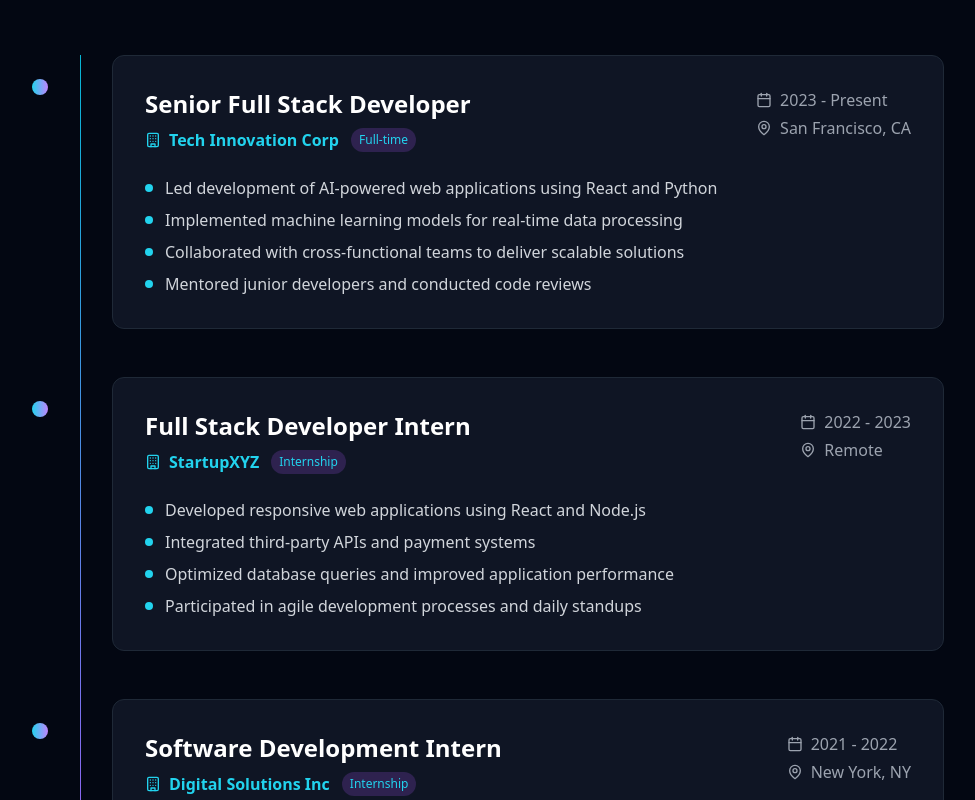
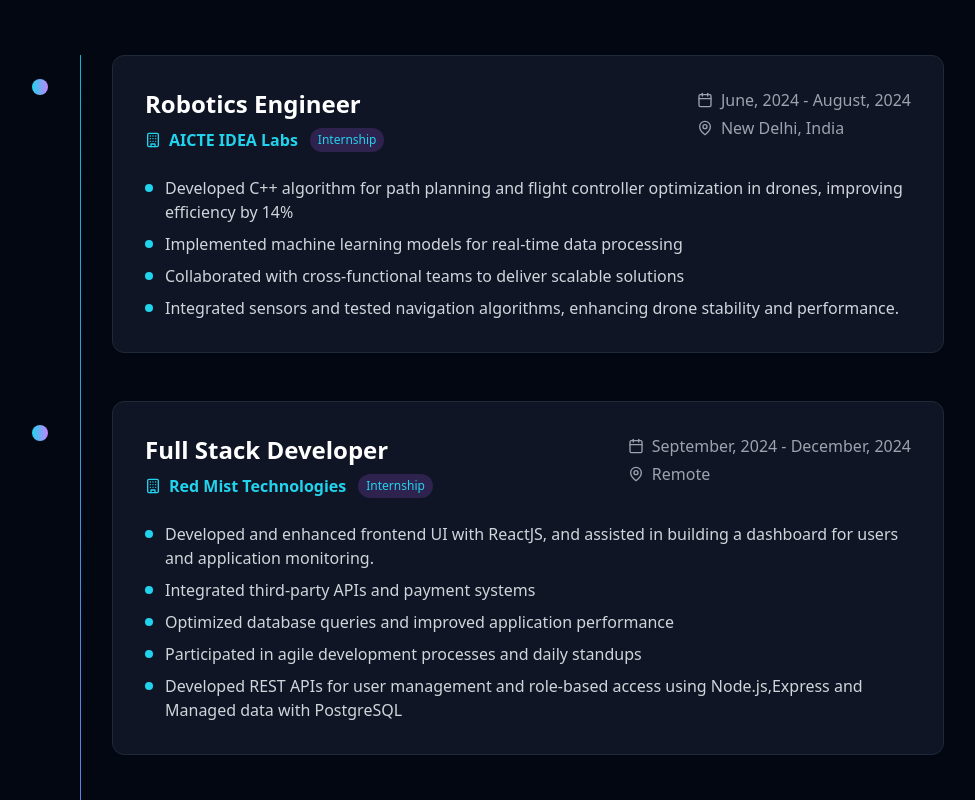
Before and after one commit to Chayan-03/Portfolio-website, a React (Vite) app: page / in a window 1280 px wide. Shown: the part 1700-2500 px from the top of the page, without its empty margins (144-1119 px from the left). Built offline with nearby package versions, Linux system fonts and the light colour scheme.

Commit message:
Update Experience.tsx

```diff
--- a/src/components/Experience.tsx
+++ b/src/components/Experience.tsx
@@ -4,36 +4,49 @@ import { Calendar, MapPin, Building } from 'lucide-react';
 export const Experience: React.FC = () => {
   const experiences = [
     {
-      title: 'Senior Full Stack Developer',
-      company: 'Tech Innovation Corp',
-      location: 'San Francisco, CA',
-      period: '2023 - Present',
-      type: 'Full-time',
+      title: 'Robotics Engineer',
+      company: 'AICTE IDEA Labs',
+      location: 'New Delhi, India',
+      period: 'June, 2024 - August, 2024',
+      type: 'Internship',
       description: [
-        'Led development of AI-powered web applications using React and Python',
+        'Developed C++ algorithm for path planning and flight controller optimization in drones, improving efficiency by 14%',
         'Implemented machine learning models for real-time data processing',
         'Collaborated with cross-functional teams to deliver scalable solutions',
-        'Mentored junior developers and conducted code reviews'
+        'Integrated sensors and tested navigation algorithms, enhancing drone stability and performance.'
       ]
     },
     {
-      title: 'Full Stack Developer Intern',
-      company: 'StartupXYZ',
+      title: 'Full Stack Developer',
+      company: 'Red Mist Technologies',
       location: 'Remote',
-      period: '2022 - 2023',
+      period: 'September, 2024 - December, 2024',
       type: 'Internship',
       description: [
-        'Developed responsive web applications using React and Node.js',
+        'Developed and enhanced frontend UI with ReactJS, and assisted in building a dashboard for users and application monitoring.',
         'Integrated third-party APIs and payment systems',
         'Optimized database queries and improved application performance',
-        'Participated in agile development processes and daily standups'
+        'Participated in agile development processes and daily standups',
+        'Developed REST APIs for user management and role-based access using Node.js,Express and Managed data with PostgreSQL'
       ]
     },
     {
-      title: 'Software Development Intern',
-      company: 'Digital Solutions Inc',
-      location: 'New York, NY',
-      period: '2021 - 2022',
+      title: 'Cybersecurity Intern',
+      company: 'Defence Research And Development Organisation',
+      location: 'New Delhi, India',
+      period: 'December, 2024 - Febrauary, 2025',
+      type: 'Internship',
+      description: [
+        ' Analyzed cybersecurity vulnerabilities: SQL Injection, XSS, Broken Access Control, Insecure Deserialization, CSRF, SSRF',
+        'Tested vulnerabilities using WebGoat and Kali Linux for robust security assessments.',
+        'Implemented mitigation strategies to strengthen application security.'
+      ]
+    },
+    {
+      title: 'Software Developer',
+      company: 'Institute Of System Design And Analysis',
+      location: 'New Delhi, India',
+      period: 'June, 2025 - August, 2025',
       type: 'Internship',
       description: [
         'Built mobile-responsive web interfaces using modern JavaScript frameworks',
```
